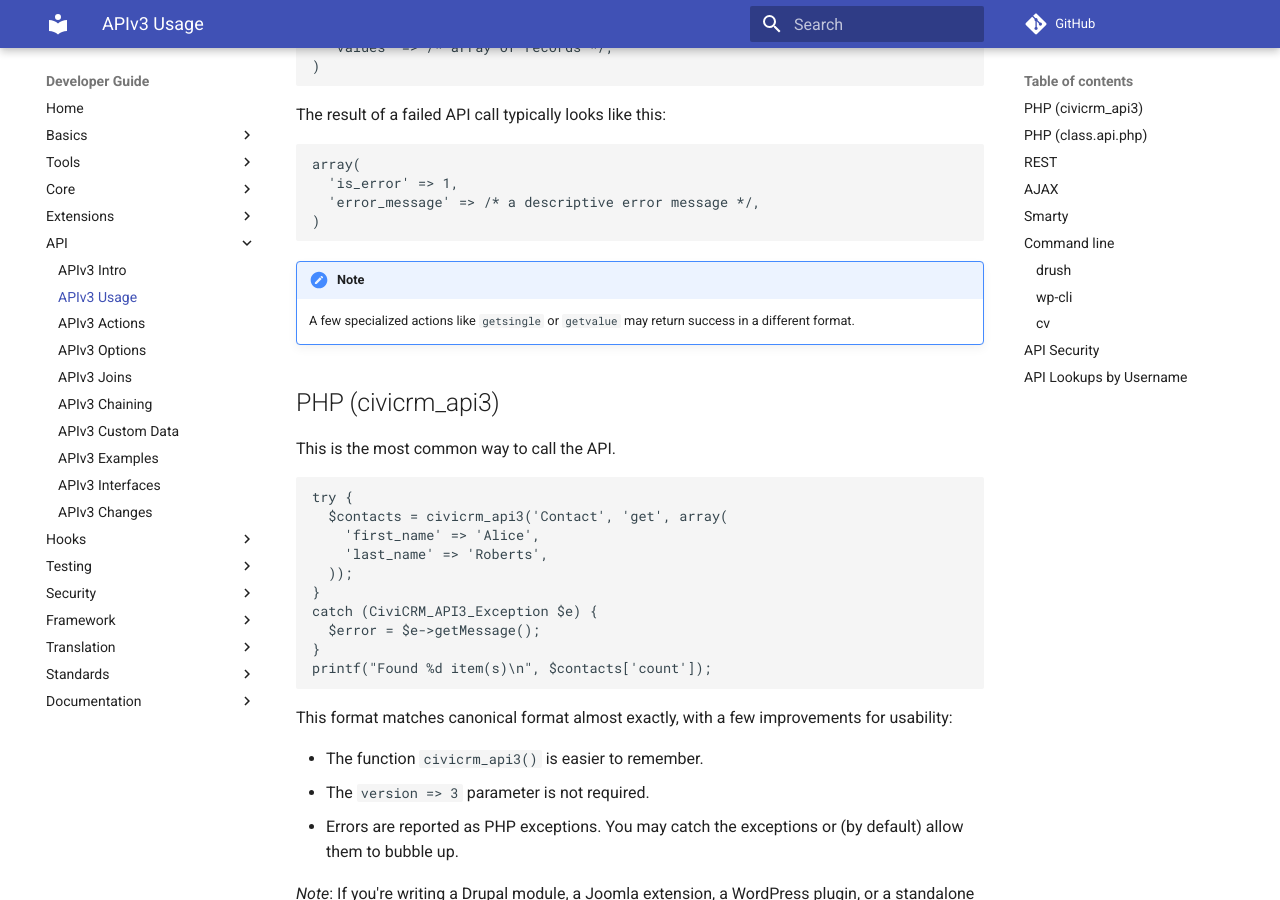
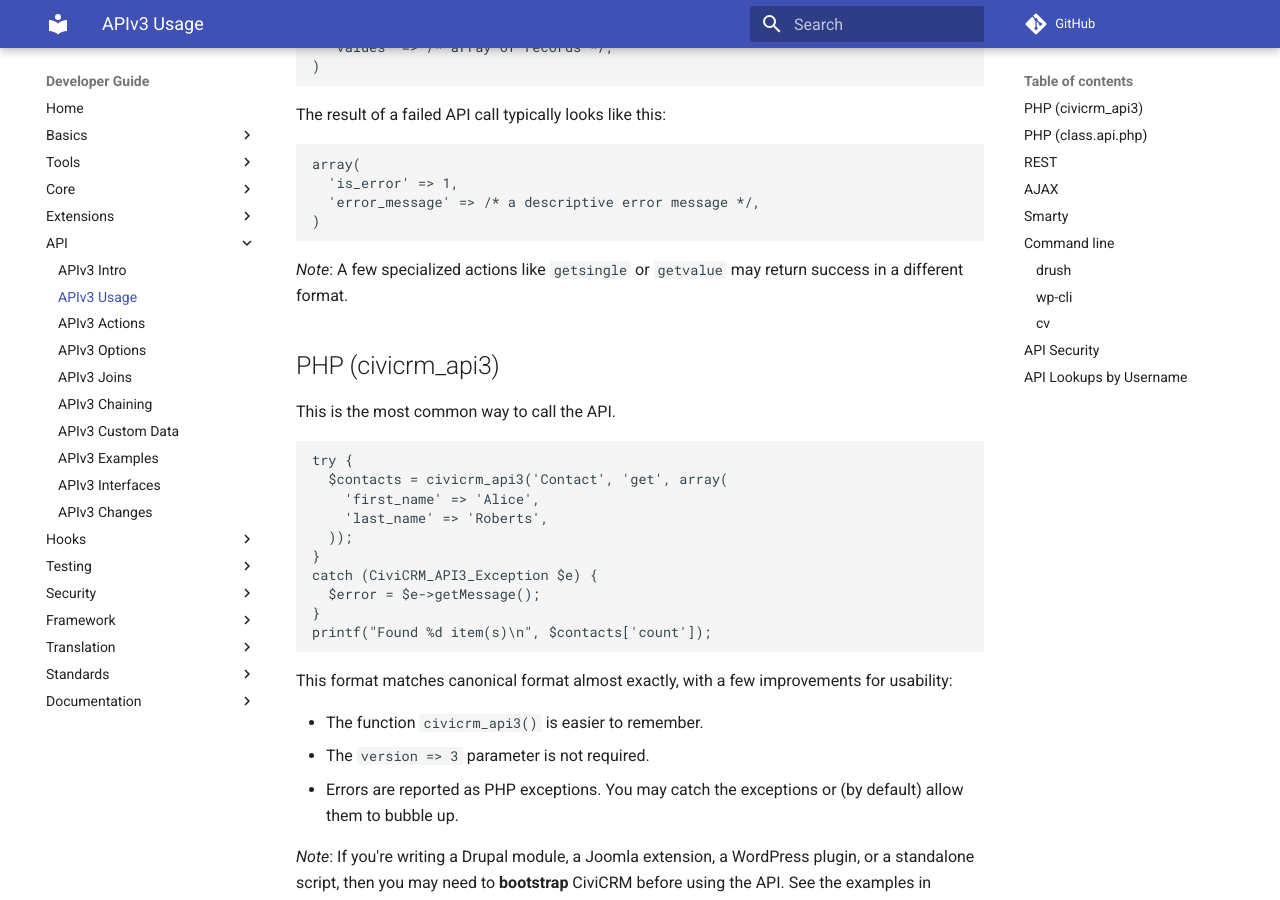
Before and after one commit to civicrm/civicrm-dev-docs, an MkDocs documentation site: the page built from docs/api/usage.md, in a window 1280 px wide and 900 px high, scrolled down 1090 px. Built offline with MkDocs 1.6.1 and Material for MkDocs 9.7.7, drawn with Linux system fonts in a browser that asks for light colours; comment, search, counter and statistics services are not loaded; old or Windows-style settings are respelled for this version of MkDocs.

````diff
--- a/docs/api/usage.md
+++ b/docs/api/usage.md
@@ -51,8 +51,7 @@ array(
 )
 ```
 
-!!! note
-    A few specialized actions like `getsingle` or `getvalue` may return success in a different format.
+*Note*: A few specialized actions like `getsingle` or `getvalue` may return success in a different format.
 
 
 ## PHP (civicrm_api3)
````
